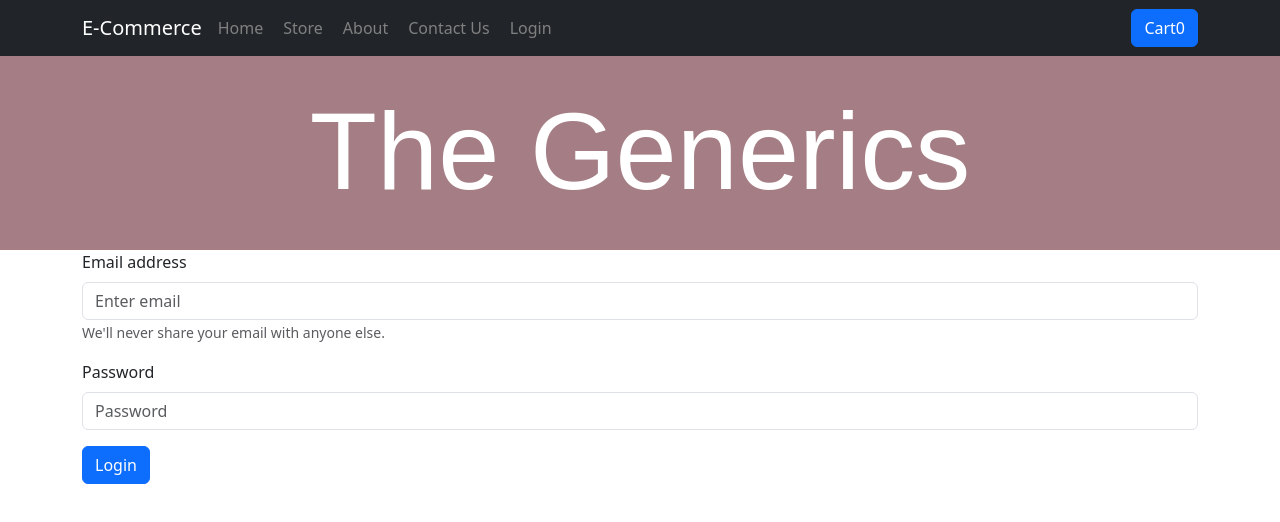
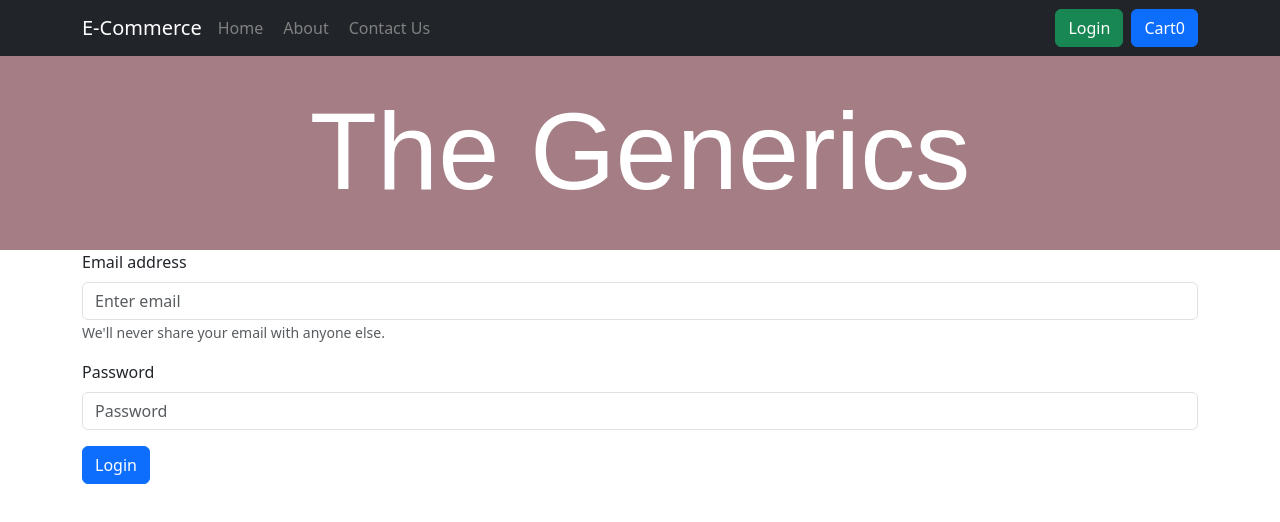
Before and after one commit to pkirme/e-commerce-website, a React (Create React App) app: page /Login in a window 1280 px wide. Shown: the top 522 px of the page. Built offline with nearby package versions, Linux system fonts and the light colour scheme.

Commit message:
Protecting the product page

```diff
--- a/src/App.js
+++ b/src/App.js
@@ -8,8 +8,12 @@ import CartContextProvider from "./store/CartContext/CartContextProvider";
 import HeaderNavbar from "./components/headers/HeaderNavbar";
 import Heading from "./components/headers/Heading";
 import Login from "./pages/Login";
+import { useContext } from "react";
+import AuthContext from "./store/authContext/AuthContext";
 
 function App() {
+  const authCtx = useContext(AuthContext);
+  const isUserLoggedIn = authCtx.isLoggedIn;
   return (
     <>
       <CartContextProvider>
@@ -28,20 +32,21 @@ function App() {
             <About />
           </Route>
 
+          {isUserLoggedIn && (
             <Route path="/Store">
               <Store />
             </Route>
+          )}
 
           <Route path="/Contact">
             <ContactUs />
           </Route>
-
+          {!isUserLoggedIn && (
             <Route path="/Login">
               <Login />
             </Route>
+          )}
         </Switch>
-
-        {/* <RouterProvider router={router} /> */}
       </CartContextProvider>
     </>
   );
--- a/src/components/cart/CartModal.js
+++ b/src/components/cart/CartModal.js
@@ -1,10 +1,13 @@
-import React from "react";
+import React, { useContext } from "react";
 import { Modal, Button } from "react-bootstrap";
 import CartItems from "./CartItems";
+import CartContext from "../../store/CartContext/CartContext";
 
 const CartModal = (props) => {
+  const cartCtx = useContext(CartContext);
   const orderHandler = () => {
     alert("Thank you for purchase!");
+    cartCtx.cartEmpty();
     props.handleClose();
   };
   return (
--- a/src/components/headers/HeaderNavbar.js
+++ b/src/components/headers/HeaderNavbar.js
@@ -5,9 +5,15 @@ import CartModal from "../cart/CartModal";
 import CartContext from "../../store/CartContext/CartContext";
 // import CartIcon from "../cart/CartIcon";
 import "./HeaderNavbar.css";
+import AuthContext from "../../store/authContext/AuthContext";
+import Login from "../../pages/Login";
 
 const HeaderNavbar = () => {
   const cartCtx = useContext(CartContext);
+  const authCtx = useContext(AuthContext);
+  const isUserLoggedIn = authCtx.isLoggedIn;
+
+  const [showLogin, setShowLogin] = useState(false);
 
   const numberOfCartItems = cartCtx.itemList.reduce((num, item) => {
     return num + item.amount;
@@ -17,6 +23,19 @@ const HeaderNavbar = () => {
   const [show, setShow] = useState(false);
   const handleClose = () => setShow(false);
   const handleShow = () => setShow(true);
+
+  const onLogoutHandler = () => {
+    authCtx.logOut();
+    cartCtx.cartEmpty();
+  };
+
+  const onLoginHandler = () => {
+    setShowLogin(true);
+  };
+
+  const onCloseHandler = () => {
+    setShowLogin(false);
+  };
 
   return (
     <Navbar
@@ -34,11 +53,14 @@ const HeaderNavbar = () => {
                 Home
               </NavLink>
             </li>
-            <li>
-              <NavLink className="nav" to="/Store">
-                Store
-              </NavLink>
-            </li>
+            {isUserLoggedIn && (
+              <li>
+                <NavLink className="nav" to="/Store">
+                  Store
+                </NavLink>
+              </li>
+            )}
+
             <li>
               <NavLink className="nav" to="/About">
                 About
@@ -49,14 +71,26 @@ const HeaderNavbar = () => {
                 Contact Us
               </NavLink>
             </li>
-            <li>
-              <NavLink className="nav" to="/Login">
-                Login
-              </NavLink>
-            </li>
           </Nav>
         </Navbar.Collapse>
         <Navbar.Collapse className="justify-content-end">
+          {!isUserLoggedIn && !showLogin && (
+            <Button className="mx-2" onClick={onLoginHandler} variant="success">
+              Login
+            </Button>
+          )}
+          <div> {showLogin && <Login onClose={onCloseHandler} />}</div>
+
+          {isUserLoggedIn && (
+            <Button
+              className="mx-2"
+              onClick={onLogoutHandler}
+              variant="success"
+            >
+              Logout
+            </Button>
+          )}
+
           <Button type="submit" onClick={handleShow}>
             <span>Cart</span>
             <span>{numberOfCartItems}</span>
--- a/src/pages/Login.js
+++ b/src/pages/Login.js
@@ -3,7 +3,7 @@ import { Container, Form, Button } from "react-bootstrap";
 import { useHistory } from "react-router-dom";
 import AuthContext from "../store/authContext/AuthContext";
 
-const Login = () => {
+const Login = (props) => {
   const history = useHistory();
   const emailInputRef = useRef();
   const passwordInputRef = useRef();
@@ -33,7 +33,7 @@ const Login = () => {
         const data = await response.json();
         authCtx.login(data.idToken);
         alert("You are welcome!!");
-
+        props.onClose();
         history.replace("/Store");
       } else {
         throw new Error("Authentication Fail!!");
--- a/src/store/CartContext/CartContextProvider.js
+++ b/src/store/CartContext/CartContextProvider.js
@@ -35,11 +35,16 @@ const CartContextProvider = (props) => {
     });
   };
 
-  const removeItem = (id) => {};
+  const removeItemHandler = (id) => {};
+
+  const cartEmptyHandler = () => {
+    setCart({ itemList: [], totalAmount: 0 });
+  };
   const cartContext = {
     itemList: cart.itemList,
     addToCart: addToCartHandler,
-    removeItem: removeItem,
+    removeItem: removeItemHandler,
+    cartEmpty: cartEmptyHandler,
     totalAmount: cart.totalAmount,
   };
   return (
```
Also changed, not shown: src/components/Login/LoginModal.js (added, +23 -0 lines). Lines whose indentation alone changed are shown as unchanged.
